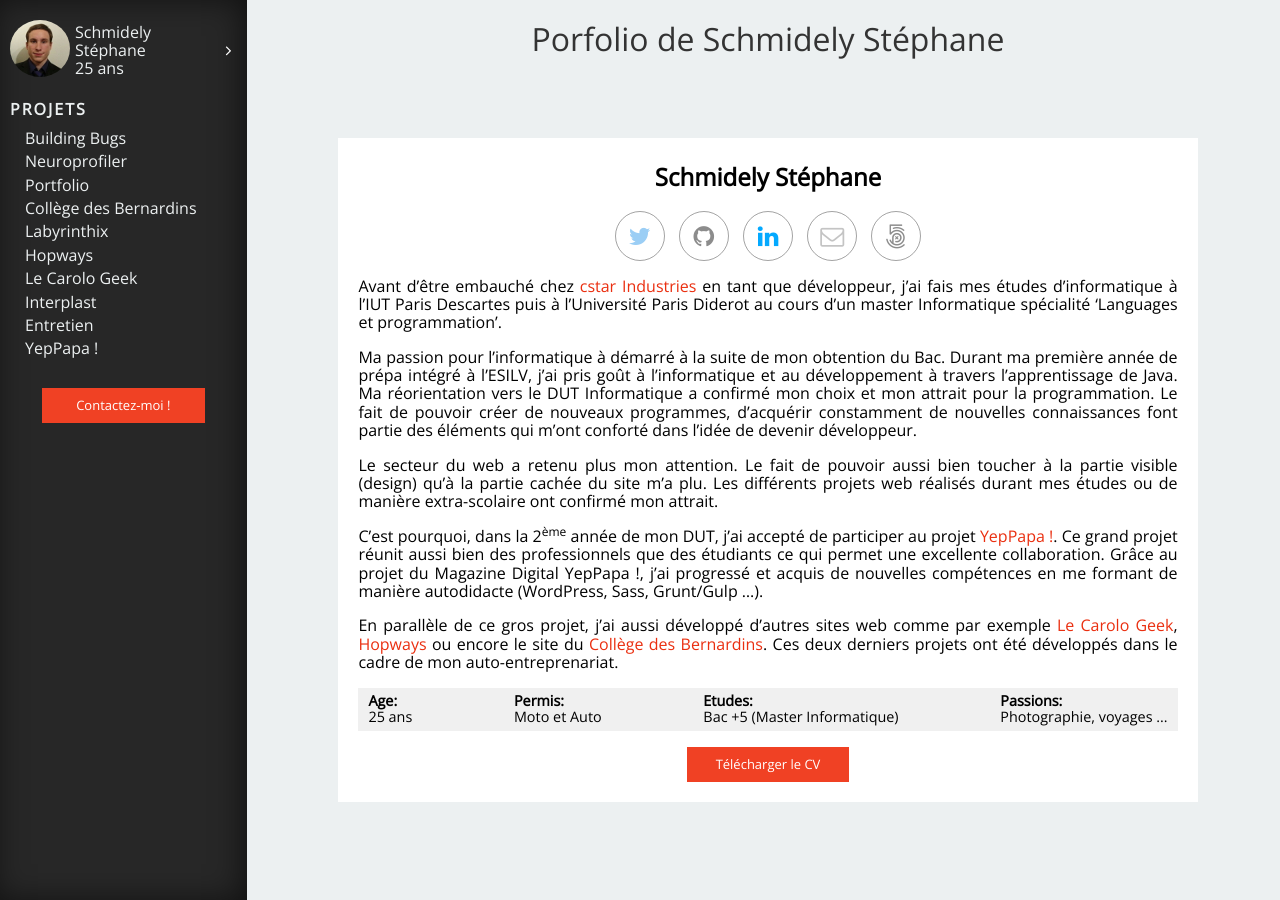
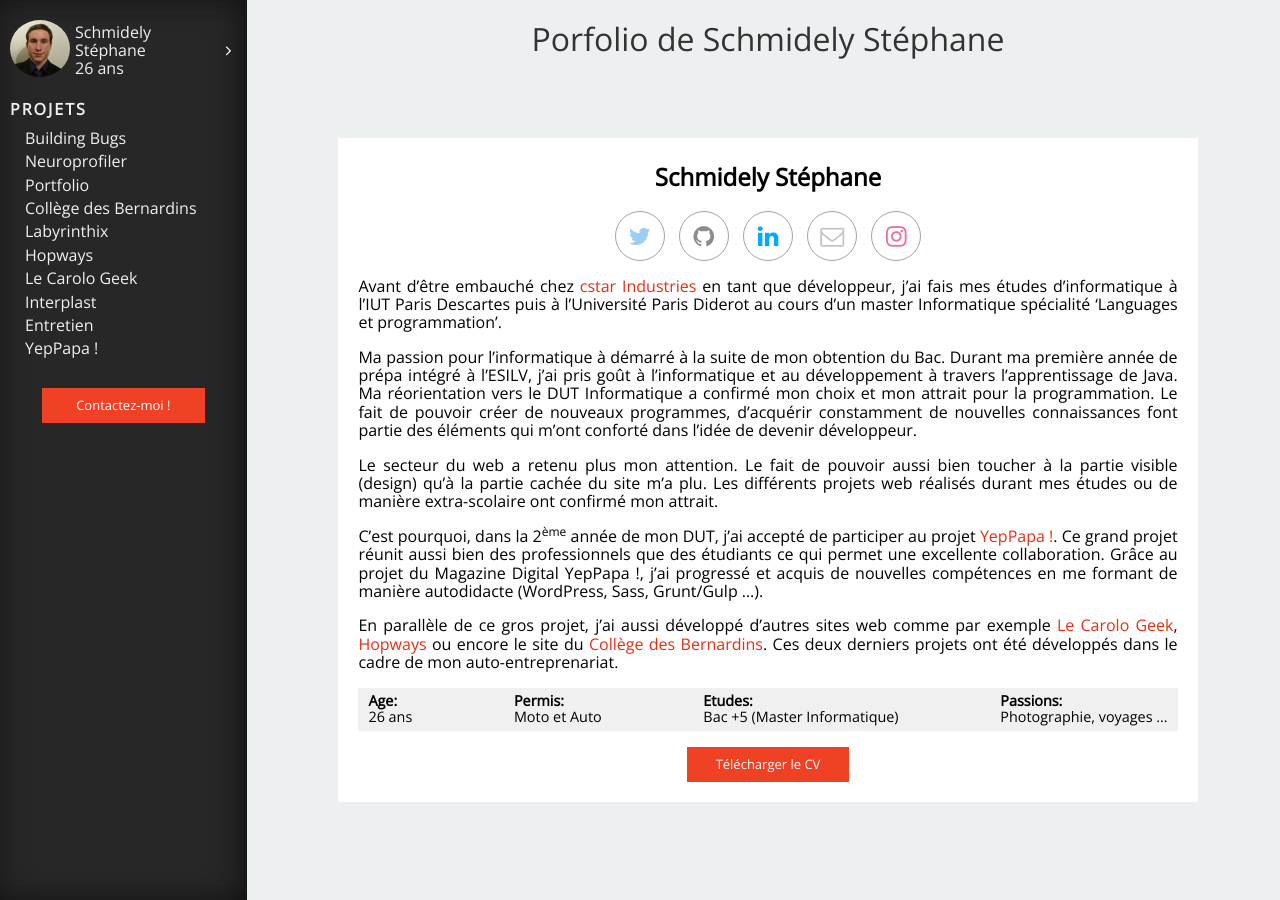
Before and after one commit to stephlm2dev/stephlm2dev.github.io, a Jekyll site: the page built from about.md, in a window 1280 px wide. Built offline with Jekyll 4.4.1, drawn with Linux system fonts in a browser that asks for light colours; nearby versions of some CDN libraries.

Commit message:
Minor updates

```diff
--- a/_config.yml
+++ b/_config.yml
@@ -26,7 +26,7 @@ plugins:
 
 # Author
 author:
-  age: 25
+  age: 26
   driving_licenses: Moto et Auto
   degree: Bac +5 (Master Informatique)
   passions: Photographie, voyages ...
@@ -35,5 +35,5 @@ author:
   github: stephlm2dev
   twitter: Schmidely_Steph
   linkedin: stéphane-schmidely
-  p500px: stephlm2dev
+  instagram: stephlm2dev
   repository: stephlm2dev.github.io
--- a/_layouts/profile.html
+++ b/_layouts/profile.html
@@ -26,10 +26,10 @@ layout: default
       <i class="fa fa-envelope-o"></i>
       <span class="label">Mail</span>
     </a>
-    <a target="_blank" title="500px"
-      href="https://500px.com/{{ site.author.p500px }}" class="icon px500">
-      <i class="fa fa-500px"></i>
-      <span class="label">500px</span>
+    <a target="_blank" title="Instagramx"
+      href="https://www.instagram.com/{{ site.author.instagram }}" class="icon instagram">
+      <i class="fa fa-instagram"></i>
+      <span class="label">Instagram</span>
     </a>
   </div>
 
--- a/_sass/_profile.scss
+++ b/_sass/_profile.scss
@@ -26,7 +26,7 @@
 @each $icon, $color-light, $color-brand in
   (twitter, $twitter, $twitter-brand-color), (github, $github, $github-brand-color),
   (linkedin, $linkedin, $linkedin-brand-color), (mail, $mail, $mail-brand-color),
-  (px500, $px500, $px500-brand-color) {
+  (instagram, $instagram, $instagram-brand-color) {
   .icon.#{$icon} {
     color: #{$color-light};
     &:hover {
--- a/_sass/_variables.scss
+++ b/_sass/_variables.scss
@@ -17,8 +17,8 @@ $linkedin: lighten($linkedin-brand-color, 15%);
 $mail-brand-color: #9e9e9e;
 $mail: lighten($mail-brand-color, 15%);
 
-$px500-brand-color : #666666;
-$px500: lighten($px500-brand-color, 15%);
+$instagram-brand-color: #e1306c;
+$instagram: lighten($instagram-brand-color, 15%);
 
 // Breakpoints
 $mobile      :767px;
```
Also changed, not shown: css/style.css.
